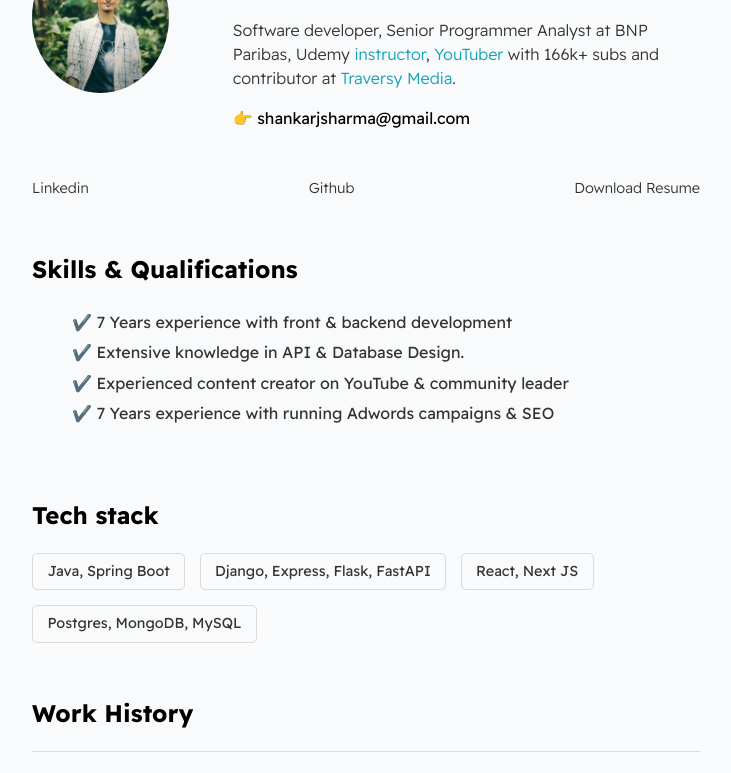
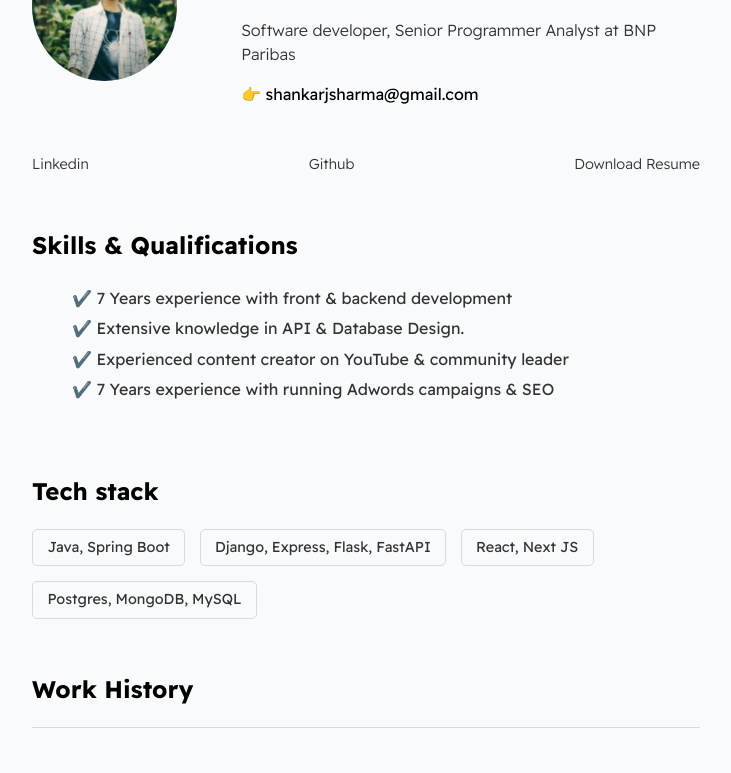
Before and after one commit to ShankarJS/resume_website, a plain HTML site: page index.html in a window 1280 px wide. Shown: the part 150-923 px from the top of the page, without its empty margins (274-1005 px from the left). Drawn offline with Linux system fonts and the light colour scheme.

Commit message:
Updated bio

```diff
--- a/index.html
+++ b/index.html
@@ -16,7 +16,7 @@
 
                 <div>
                     <h1 id="user-name">Shankarlal Sharma</h1>
-                    <p id="bio">Software developer, Senior Programmer Analyst at BNP Paribas, Udemy <a href="https://www.udemy.com/user/dennis-ivanov-5/" target="_blank">instructor</a>, <a href="https://www.youtube.com/c/dennisivy" target="_blank">YouTuber</a> with 166k+ subs and contributor at <a href="https://youtu.be/PtQiiknWUcI?t=6" target="_blank">Traversy Media</a>.</p>
+                    <p id="bio">Software developer, Senior Programmer Analyst at BNP Paribas</p>
                     <p id="email">👉 shankarjsharma@gmail.com</p>
                 </div>
             </section>
```
